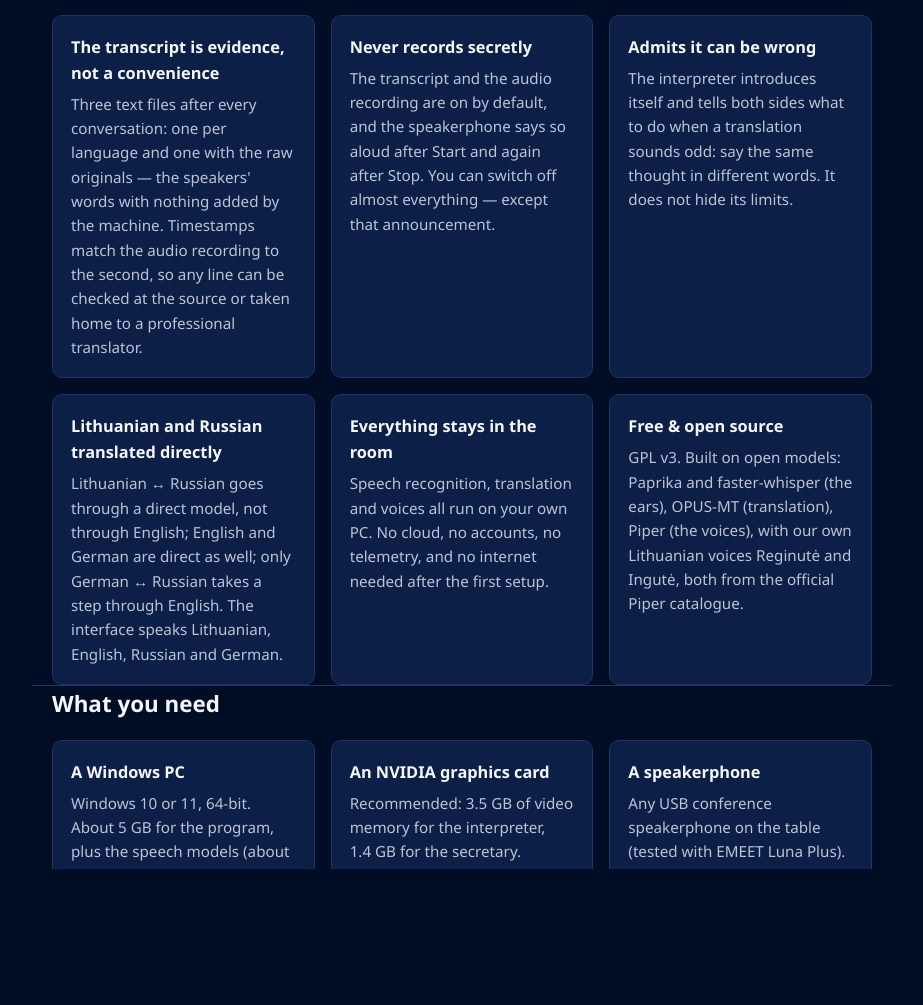
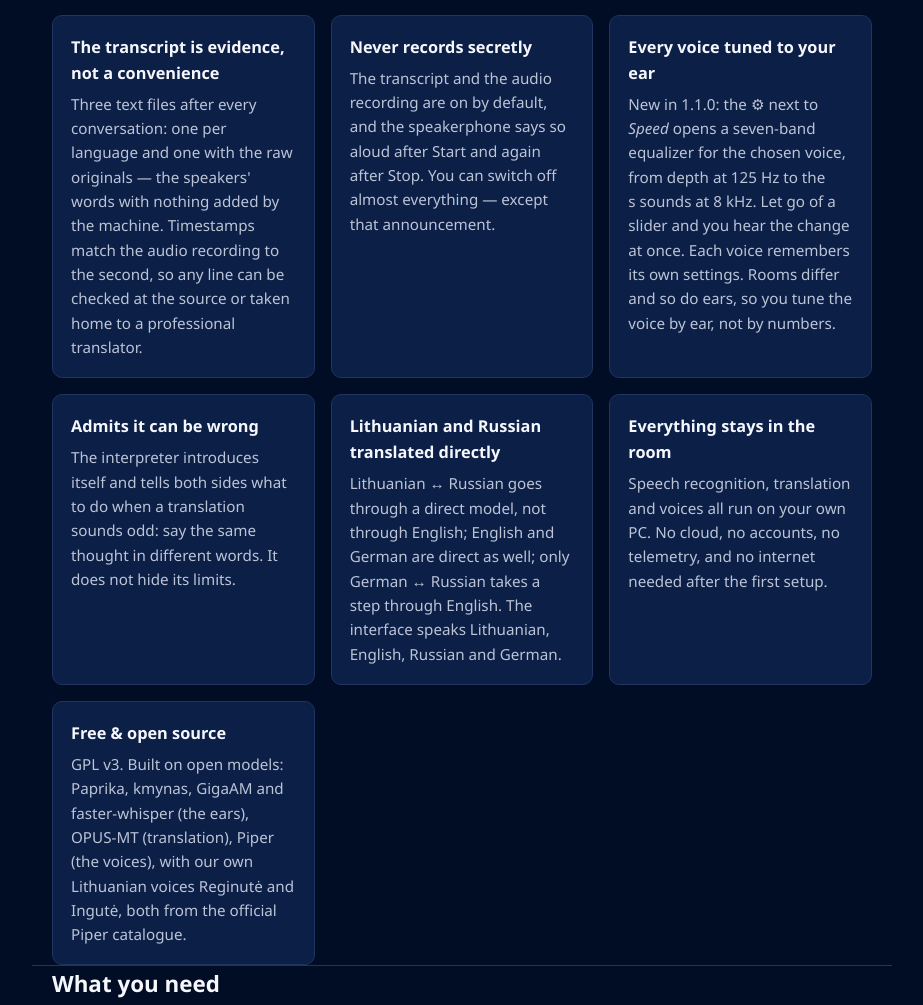
Before and after one commit to RobertasTa/speakdream, a plain HTML site: page docs/index.html in a window 1280 px wide. Shown: the part 1418-2423 px from the top of the page, without its empty margins (178-1101 px from the left). Drawn offline with Linux system fonts and the light colour scheme.

Commit message:
README and project page: the equalizer gets its own section
Every voice can be tuned by ear with the seven-band equalizer (1.1.0); it is
now a section of its own in the README and a card on the project page. The
page also said the secretary needs 1.4 GB of video memory - since 1.1.0 its
Lithuanian and Russian ears run on the processor.

Co-Authored-By: Claude Opus 5.5 <noreply@anthropic.com>

```diff
--- a/docs/index.html
+++ b/docs/index.html
@@ -89,10 +89,11 @@ limits, not only its strengths.</p>
   <div class="grid">
     <div class="card"><h3>The transcript is evidence, not a convenience</h3><p>Three text files after every conversation: one per language and one with the raw originals — the speakers' words with nothing added by the machine. Timestamps match the audio recording to the second, so any line can be checked at the source or taken home to a professional translator.</p></div>
     <div class="card"><h3>Never records secretly</h3><p>The transcript and the audio recording are on by default, and the speakerphone says so aloud after Start and again after Stop. You can switch off almost everything — except that announcement.</p></div>
+    <div class="card"><h3>Every voice tuned to your ear</h3><p>New in 1.1.0: the ⚙ next to <em>Speed</em> opens a seven-band equalizer for the chosen voice, from depth at 125&nbsp;Hz to the s&nbsp;sounds at 8&nbsp;kHz. Let go of a slider and you hear the change at once. Each voice remembers its own settings. Rooms differ and so do ears, so you tune the voice by ear, not by numbers.</p></div>
     <div class="card"><h3>Admits it can be wrong</h3><p>The interpreter introduces itself and tells both sides what to do when a translation sounds odd: say the same thought in different words. It does not hide its limits.</p></div>
     <div class="card"><h3>Lithuanian and Russian translated directly</h3><p>Lithuanian&nbsp;↔&nbsp;Russian goes through a direct model, not through English; English and German are direct as well; only German&nbsp;↔&nbsp;Russian takes a step through English. The interface speaks Lithuanian, English, Russian and German.</p></div>
     <div class="card"><h3>Everything stays in the room</h3><p>Speech recognition, translation and voices all run on your own PC. No cloud, no accounts, no telemetry, and no internet needed after the first setup.</p></div>
-    <div class="card"><h3>Free &amp; open source</h3><p>GPL v3. Built on open models: Paprika and faster-whisper (the ears), OPUS-MT (translation), Piper (the voices), with our own Lithuanian voices Reginutė and Ingutė, both from the official Piper catalogue.</p></div>
+    <div class="card"><h3>Free &amp; open source</h3><p>GPL v3. Built on open models: Paprika, kmynas, GigaAM and faster-whisper (the ears), OPUS-MT (translation), Piper (the voices), with our own Lithuanian voices Reginutė and Ingutė, both from the official Piper catalogue.</p></div>
   </div>
 </section>
 
@@ -100,7 +101,7 @@ limits, not only its strengths.</p>
   <h2>What you need</h2>
   <div class="grid">
     <div class="card"><h3>A Windows PC</h3><p>Windows 10 or 11, 64-bit. About 5&nbsp;GB for the program, plus the speech models (about 2.5&nbsp;GB, the exact size is shown next to each choice) downloaded once when you press &ldquo;Prepare&rdquo;.</p></div>
-    <div class="card"><h3>An NVIDIA graphics card</h3><p>Recommended: 3.5&nbsp;GB of video memory for the interpreter, 1.4&nbsp;GB for the secretary. Without one the program falls back to the processor and works more slowly.</p></div>
+    <div class="card"><h3>An NVIDIA graphics card</h3><p>Recommended for the interpreter: 3.5&nbsp;GB of video memory. The secretary in Lithuanian or Russian needs none — since 1.1.0 its ears run on the processor. Without a card the interpreter falls back to the processor and works more slowly.</p></div>
     <div class="card"><h3>A speakerphone</h3><p>Any USB conference speakerphone on the table (tested with EMEET Luna Plus). A laptop microphone and speakers work too, at closer range.</p></div>
   </div>
 </section>
```
Also changed, not shown: 1 other file.
